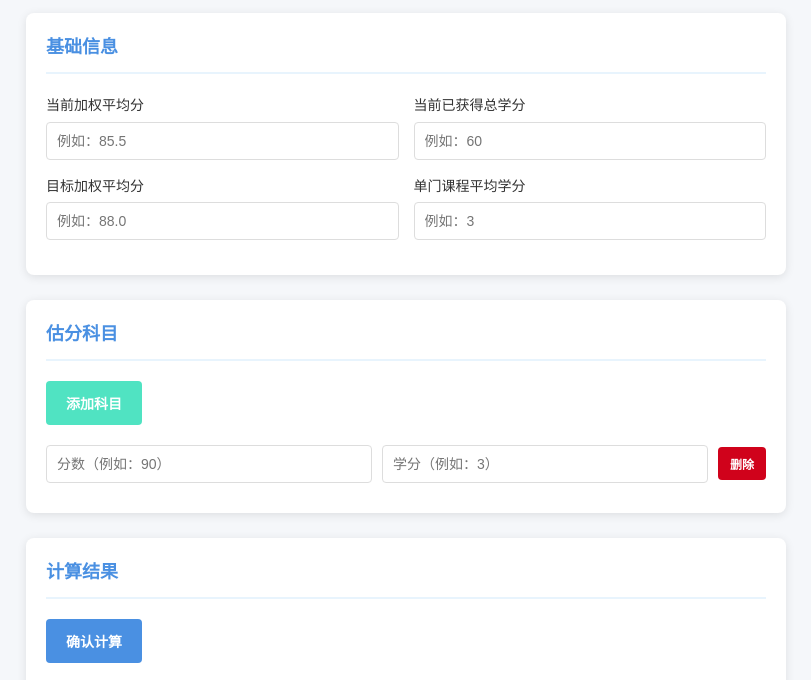
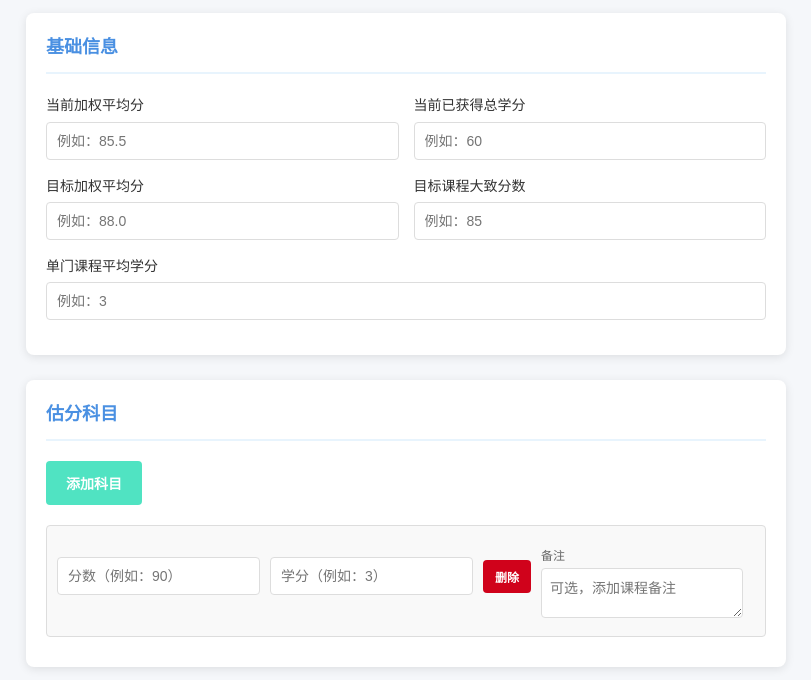
Before and after one commit to Tianlang-create/jq, a plain HTML site: page index.html in a window 1280 px wide. Both pictures are taken after a click on the button "添加科目". Shown: the part 75-755 px from the top of the page, without its empty margins (234-1045 px from the left). Drawn offline with Linux system fonts and the light colour scheme.

Commit message:
Update index.html

```diff
--- a/index.html
+++ b/index.html
@@ -225,6 +225,12 @@
                     <input type="number" id="targetGrade" placeholder="例如：88.0" step="0.1">
                 </div>
                 <div class="form-item">
+                    <label for="targetCourseScore">目标课程大致分数</label>
+                    <input type="number" id="targetCourseScore" placeholder="例如：85" step="0.1">
+                </div>
+            </div>
+            <div class="form-row">
+                <div class="form-item">
                     <label for="courseCredits">单门课程平均学分</label>
                     <input type="number" id="courseCredits" placeholder="例如：3" step="0.1">
                 </div>
@@ -266,7 +272,8 @@
             const subject = {
                 id: subjectId,
                 score: '',
-                credits: ''
+                credits: '',
+                remark: ''
             };
 
             subjects.push(subject);
@@ -284,14 +291,14 @@
             const container = document.getElementById('subjects-container');
 
             // 先保存当前所有输入框的值
-            const inputs = container.querySelectorAll('.subject-row input');
+            const inputs = container.querySelectorAll('.subject-row input, .subject-row textarea');
             inputs.forEach(input => {
                 const row = input.parentElement;
                 const subjectId = parseInt(row.dataset.id);
                 const field = input.name;
                 const value = input.value;
                 if (!isNaN(subjectId)) {
-                    updateSubject(subjectId, field, value);
+                    updateSubject(subject.id, field, value);
                 }
             });
 
@@ -301,16 +308,36 @@
                 const row = document.createElement('div');
                 row.className = 'subject-row';
                 row.dataset.id = subject.id;
+                row.style.padding = '10px';
+                row.style.border = '1px solid #ddd';
+                row.style.borderRadius = '4px';
+                row.style.marginBottom = '10px';
+                row.style.backgroundColor = '#f9f9f9';
+
                 row.innerHTML = `
+                    <div style="display: flex; align-items: center; gap: 10px; margin-bottom: 10px; flex-wrap: wrap;">
                         <input type="number" name="score" placeholder="分数（例如：90）" step="0.1"
                                oninput="updateSubject(${subject.id}, 'score', this.value)"
                                onchange="updateSubject(${subject.id}, 'score', this.value)"
-                           value="${subject.score || ''}">
+                               value="${subject.score || ''}"
+                               style="flex: 1; min-width: 120px;">
                         <input type="number" name="credits" placeholder="学分（例如：3）" step="0.1"
                                oninput="updateSubject(${subject.id}, 'credits', this.value)"
                                onchange="updateSubject(${subject.id}, 'credits', this.value)"
-                           value="${subject.credits || ''}">
-                    <button class="btn btn-danger" onclick="removeSubject(${subject.id})">删除</button>
+                               value="${subject.credits || ''}"
+                               style="flex: 1; min-width: 80px;">
+                        <button class="btn btn-danger" onclick="removeSubject(${subject.id})"
+                                style="flex-shrink: 0;">
+                            删除
+                        </button>
+                    </div>
+                    <div style="margin-top: 10px;">
+                        <label style="font-size: 12px; color: #666; margin-bottom: 3px; display: block;">备注</label>
+                        <textarea name="remark" placeholder="可选，添加课程备注" rows="2"
+                                  oninput="updateSubject(${subject.id}, 'remark', this.value)"
+                                  onchange="updateSubject(${subject.id}, 'remark', this.value)"
+                                  style="width: 100%; padding: 8px; border: 1px solid #ddd; border-radius: 4px; font-size: 14px; resize: vertical;">${subject.remark || ''}</textarea>
+                    </div>
                 `;
                 container.appendChild(row);
             });
@@ -339,6 +366,7 @@
             const currentGrade = document.getElementById('currentGrade').value;
             const currentCredits = document.getElementById('currentCredits').value;
             const targetGrade = document.getElementById('targetGrade').value;
+            const targetCourseScore = document.getElementById('targetCourseScore').value;
             const courseCredits = document.getElementById('courseCredits').value;
 
             if (!validateInput(currentGrade)) {
@@ -351,16 +379,25 @@
                 return;
             }
 
-            // 验证目标分数和单门课程学分（可选）
+            // 验证目标分数和相关参数（可选）
             let targetGradeNum = null;
+            let targetCourseScoreNum = null;
             let courseCreditsNum = null;
 
             if (validateInput(targetGrade)) {
                 targetGradeNum = parseFloat(targetGrade);
+
+                // 目标课程大致分数和单门课程平均学分为必填项
+                if (!validateInput(targetCourseScore)) {
+                    alert('请输入有效的目标课程大致分数');
+                    return;
+                }
                 if (!validateInput(courseCredits)) {
                     alert('请输入有效的单门课程平均学分');
                     return;
                 }
+
+                targetCourseScoreNum = parseFloat(targetCourseScore);
                 courseCreditsNum = parseFloat(courseCredits);
             }
 
@@ -413,10 +450,13 @@
                 const achievedTotalScore = currentTotalScore + estimatedTotalScore;
                 neededScore = requiredTotalScore - achievedTotalScore;
 
-                if (courseCreditsNum > 0) {
-                    if (neededScore > 0) {
-                        // 直接根据还需分数和单门课程学分计算，不再假设每门课程都取得100分
-                        neededCourses = Math.ceil(neededScore / courseCreditsNum);
+                if (courseCreditsNum > 0 && neededScore > 0) {
+                    // 根据目标课程大致分数计算每门课程能贡献的分数
+                    const perCourseContribution = targetCourseScoreNum * courseCreditsNum;
+
+                    if (perCourseContribution > 0) {
+                        // 计算需要多少门这样的课程
+                        neededCourses = Math.ceil(neededScore / perCourseContribution);
                     }
                 }
             }
```
Lines whose indentation alone changed are shown as unchanged.
